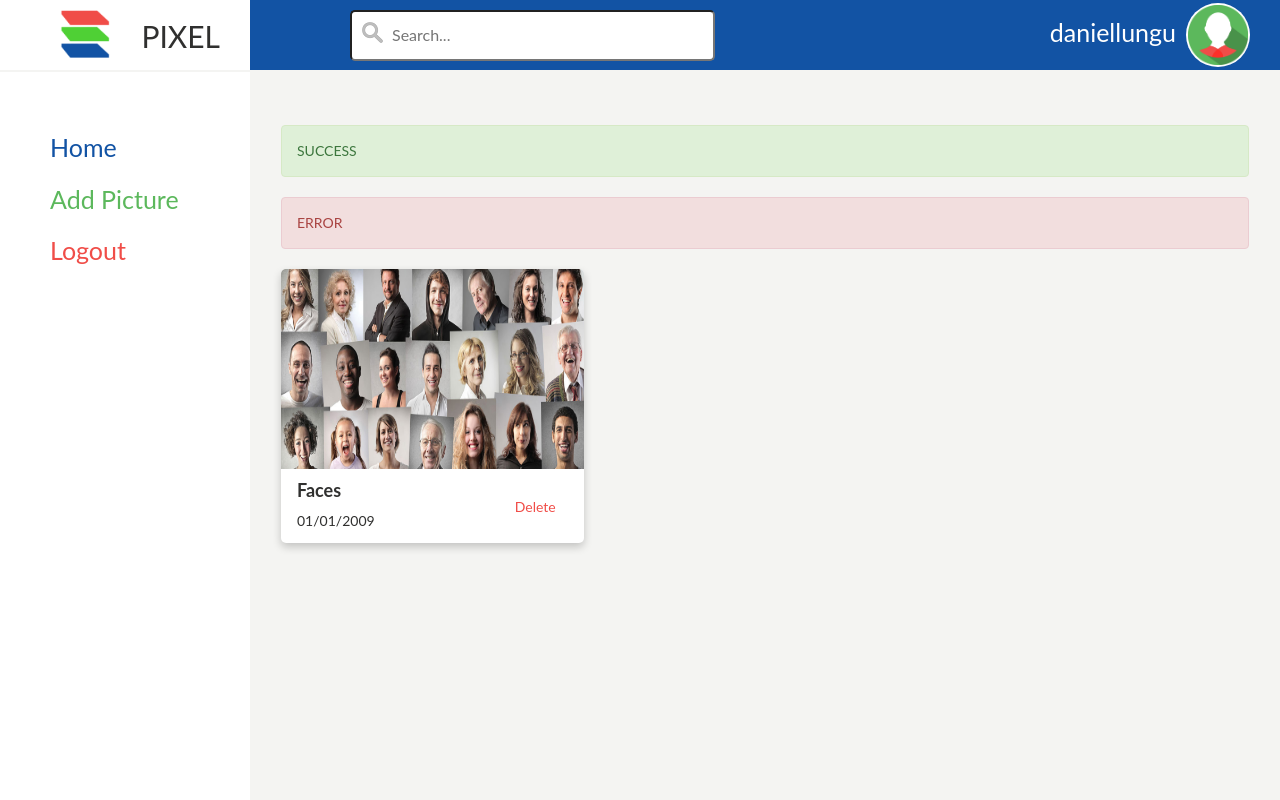
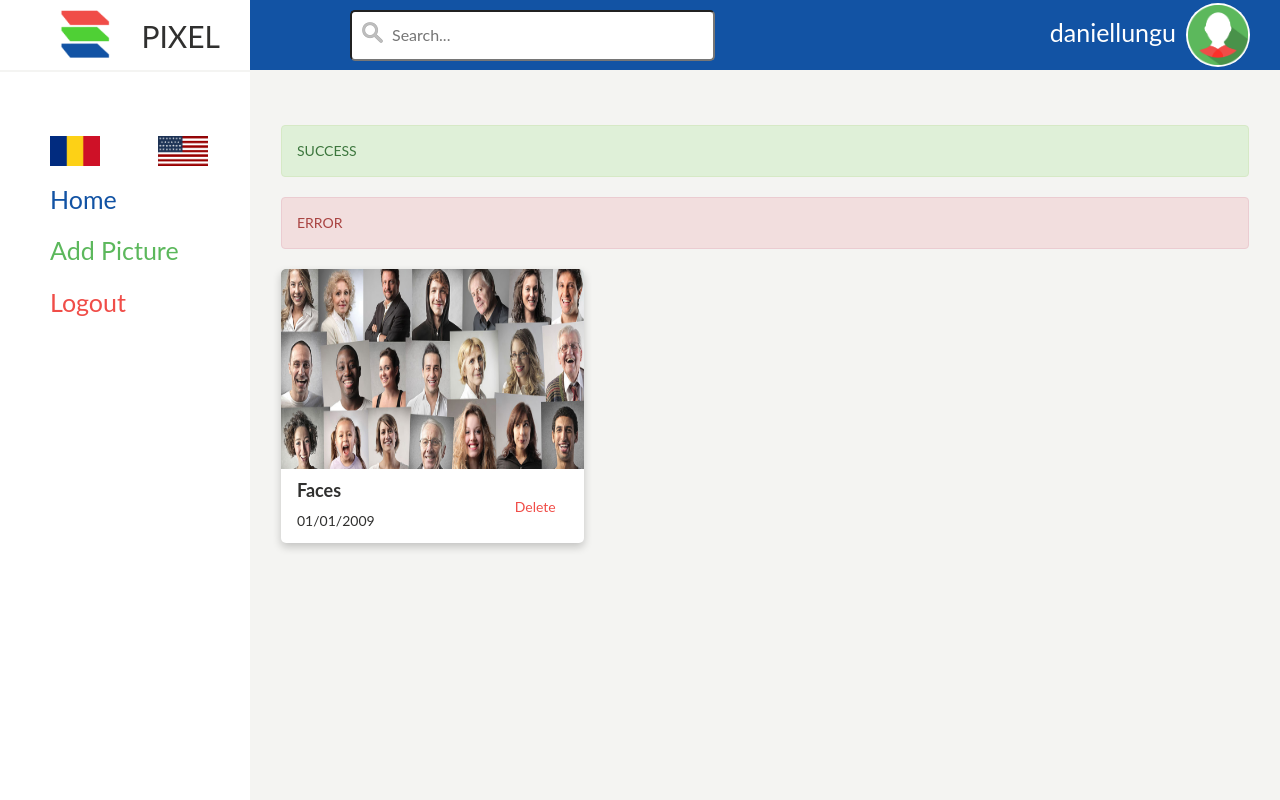
Before and after one commit to Daniel194/JavaScript-Tutorial, a plain HTML site: page Welcome/Pixel.html in a window 1280 px wide. Drawn offline with nearby package versions, Linux system fonts and the light colour scheme.

Commit message:
Add language ( RO and ENG)

```diff
--- a/Welcome/Pixel.css
+++ b/Welcome/Pixel.css
@@ -393,3 +393,12 @@ ul.topnav .user-name {
     background-color: #F04D48;
     color: #FFFFFF;
 }
+
+.language {
+    display: inline-flex;
+}
+
+.language img {
+    height: 30px;
+    width: 50px;
+}
--- a/Welcome/Pixel.html
+++ b/Welcome/Pixel.html
@@ -23,6 +23,14 @@
 </ul>
 
 <div id="mySidenav" class="sidenav">
+    <div class="language">
+        <a href="#" data-toggle="tooltip" title="Romania">
+            <img src="image/ro.jpg">
+        </a>
+        <a href="#" data-toggle="tooltip" title="English">
+            <img src="image/usa.png">
+        </a>
+    </div>
     <a href="#" class="home">Home</a>
     <a href="#" class="add-picture">Add Picture</a>
     <a href="#" class="logout">Logout</a>
--- a/Welcome/Pixel.js
+++ b/Welcome/Pixel.js
@@ -73,3 +73,7 @@ $('#closeAdd').click(function () {
 $('.add').click(function () {
     $('#addPictureModal').css('display', 'none');
 });
+
+$(document).ready(function () {
+    $('[data-toggle="tooltip"]').tooltip();
+});
```
Also changed, not shown: Welcome/image/ro.jpg (added), Welcome/image/usa.png (added).
